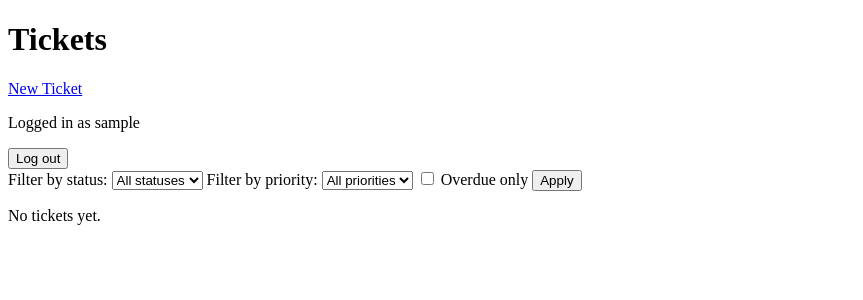
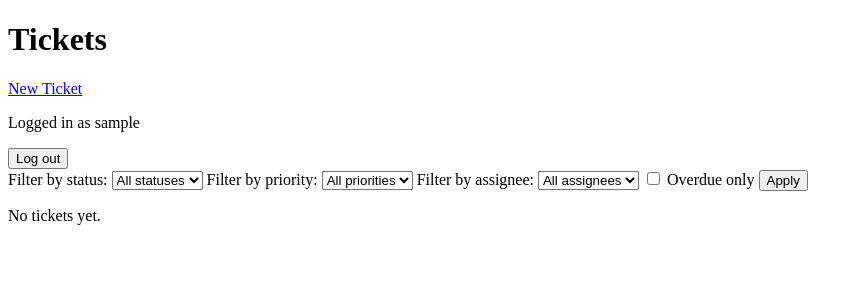
Before and after one commit to aaronrine/django-ticket-tracker, a Django app: page /tickets/ in a window 1280 px wide. Shown: the top 300 px of the page, without its empty margins (0-863 px from the left). Run offline with Django 5.2, Linux system fonts and the light colour scheme; the visitor is signed in with stand-in values (Sample User, id 1); data comes from the database, SQL or seed files in the repository; data that the repository does not hold is empty.

Commit message:
add user filtering

```diff
--- a/tickets/templates/tickets/ticket_list.html
+++ b/tickets/templates/tickets/ticket_list.html
@@ -37,6 +37,17 @@
             {% for value, label in priority_choices %}
             <option value="{{ value }}" {% if selected_priority == value %}selected{% endif %}>
                 {{ label }}
+            </option>
+            {% endfor %}
+        </select>
+        <label for="assignee">Filter by assignee:</label>
+
+        <select name="assignee" id="assignee">
+            <option value="">All assignees</option>
+
+            {% for user in assignees %}
+            <option value="{{ user.id }}" {% if selected_assignee == user.id|stringformat:"s" %}selected{% endif %}>
+                {{ user.username }}
             </option>
             {% endfor %}
         </select>
--- a/tickets/views.py
+++ b/tickets/views.py
@@ -4,12 +4,14 @@ from django.contrib.auth.decorators import login_required
 from .forms import TicketForm
 from .models import Ticket
 from django.utils import timezone
+from django.contrib.auth import get_user_model
 
 @login_required
 def ticket_list(request):
     status = request.GET.get("status")
     priority = request.GET.get("priority")
     overdue = request.GET.get("overdue")
+    assignee = request.GET.get("assignee")
 
     tickets = Ticket.objects.all()
 
@@ -23,9 +25,12 @@ def ticket_list(request):
         ).exclude(
             status=Ticket.Status.CLOSED
         )
+    if assignee:
+        tickets = tickets.filter(assignees__id=assignee)
 
     tickets = tickets.order_by("due_date")
 
+    User = get_user_model()
     return render(
         request,
         "tickets/ticket_list.html",
@@ -36,6 +41,8 @@ def ticket_list(request):
             "priority_choices": Ticket.Priority.choices,
             "selected_priority": priority,
             "selected_overdue": overdue,
+            "assignees": User.objects.all().order_by("username"),
+            "selected_assignees": assignee,
         },
     )
 
```
